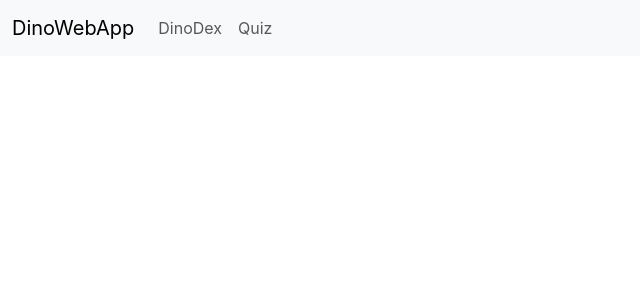
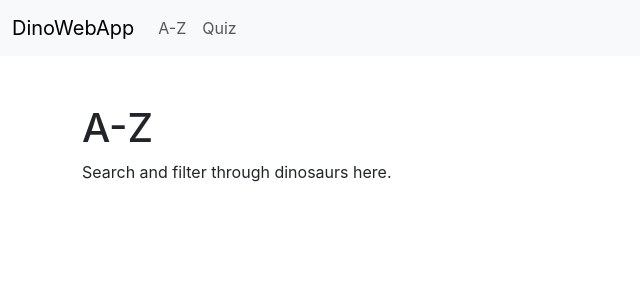
Before and after one commit to FraserProvan2/dinosaur-directory, a React (Create React App) app: page /a-z in a window 1280 px wide. Shown: the top 300 px of the page, without its empty margins (0-640 px from the left). Built offline with nearby package versions, Linux system fonts and the light colour scheme.

Commit message:
quiz prototype v2

```diff
--- a/src/App.js
+++ b/src/App.js
@@ -2,7 +2,7 @@ import React from "react";
 import { BrowserRouter as Router, Route, Routes } from "react-router-dom";
 import Navbar from "./components/layout/Navbar";
 import Home from "./pages/Home";
-import DinoDex from "./pages/DinoDex";
+import AtoZ from "./pages/A-Z";
 import Quiz from "./pages/Quiz";
 
 function App() {
@@ -11,7 +11,7 @@ function App() {
       <Navbar />
       <Routes>
         <Route path="/" element={<Home />} />
-        <Route path="/dinodex" element={<DinoDex />} />
+        <Route path="/a-z" element={<AtoZ />} />
         <Route path="/quiz" element={<Quiz />} />
       </Routes>
     </Router>
--- a/src/components/layout/Navbar.js
+++ b/src/components/layout/Navbar.js
@@ -42,10 +42,10 @@ function Navbar() {
             <li className="nav-item">
               <Link
                 className="nav-link"
-                to="/dinodex"
-                onClick={(e) => handleNavClick(e, "/dinodex")}
+                to="/a-z"
+                onClick={(e) => handleNavClick(e, "/a-z")}
               >
-                DinoDex
+                A-Z
               </Link>
             </li>
             <li className="nav-item">
--- a/src/pages/DinoDex.js
+++ b/src/pages/A-Z.js
@@ -1,12 +1,12 @@
 import React from "react";
 
-function DinoDex() {
+function AtoZ() {
   return (
     <div className="container mt-5">
-      <h1>DinoDex</h1>
+      <h1>A-Z</h1>
       <p>Search and filter through dinosaurs here.</p>
     </div>
   );
 }
 
-export default DinoDex;
+export default AtoZ;
--- a/src/pages/Quiz.js
+++ b/src/pages/Quiz.js
@@ -3,7 +3,7 @@ import QuizGame from "../components/QuizGame";
 
 function Quiz() {
   return (
-    <div className="container mt-5">
+    <div className="container quiz-margin-top">
       <QuizGame />
     </div>
   );
--- a/src/styles/quiz.scss
+++ b/src/styles/quiz.scss
@@ -1,3 +1,10 @@
+.quiz-margin-top {
+  margin-top: 3rem !important;
+  @media only screen and (max-width: 600px) {
+    margin-top: 0.5rem !important;
+  }
+}
+
 .quiz-container {
   text-align: center;
   max-width: 600px;
@@ -17,7 +24,7 @@
 
 .dino-image {
   width: 100%;
-  max-height: 250px;
+  max-height: 230px;
   object-fit: contain;
   border-radius: 8px;
 
@@ -88,9 +95,19 @@ h2 {
 }
 
 @keyframes shake {
-  0% { transform: translateX(0); }
-  25% { transform: translateX(-5px); }
-  50% { transform: translateX(5px); }
-  75% { transform: translateX(-5px); }
-  100% { transform: translateX(0); }
+  0% {
+    transform: translateX(0);
+  }
+  25% {
+    transform: translateX(-5px);
+  }
+  50% {
+    transform: translateX(5px);
+  }
+  75% {
+    transform: translateX(-5px);
+  }
+  100% {
+    transform: translateX(0);
+  }
 }
```
